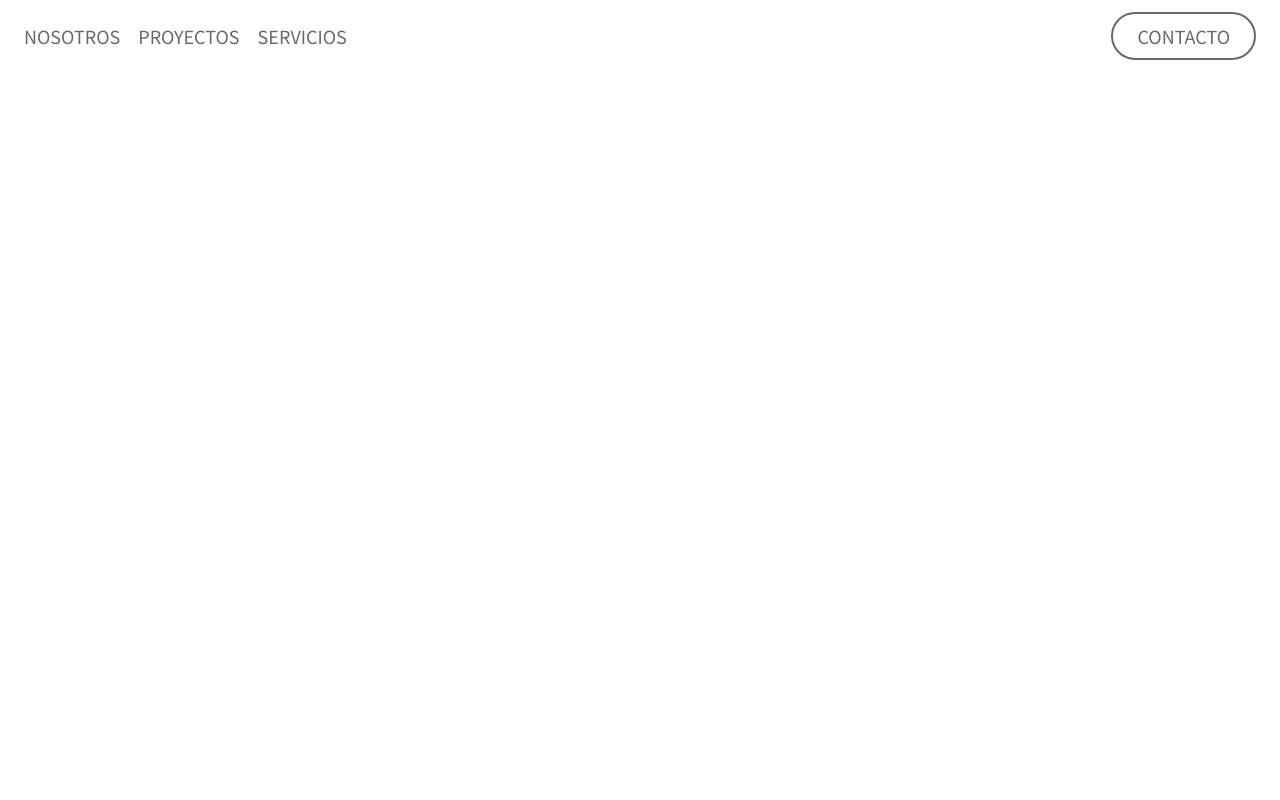
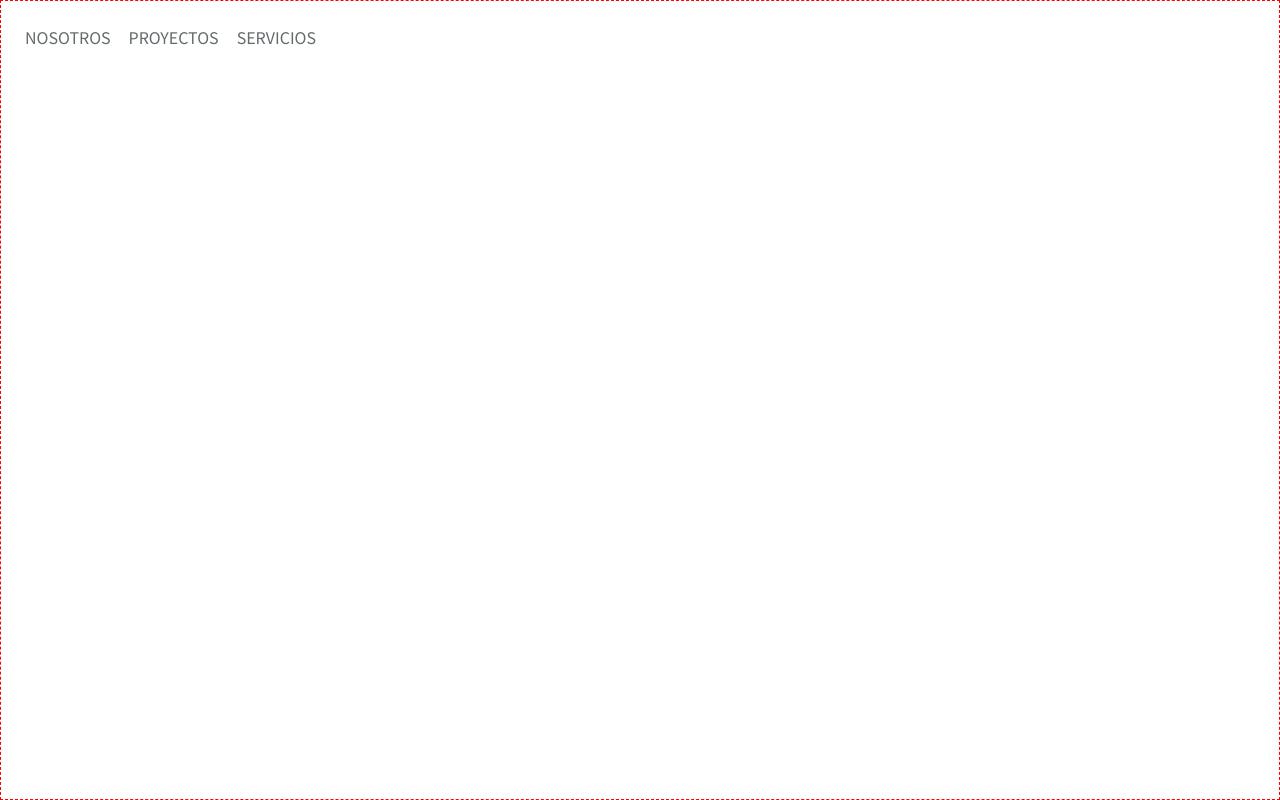
Before and after one commit to cervantesdeveloper/soynarrativa, a React (Vite) app: page / in a window 1280 px wide. Built offline with nearby package versions, Linux system fonts and the light colour scheme; a web font is replaced by a local one.

Commit message:
I have set the home header

```diff
--- a/src/App.jsx
+++ b/src/App.jsx
@@ -8,15 +8,20 @@ import Layout from './Layouts/Layout';
 
 
 
+
 function App() {
 
 
     return (
         <BrowserRouter>
             <Routes>
+                <Route path='/' element={<Home />} />
+
                 <Route element={<Layout/>}>
-                    <Route path='/' element={<Home />} />
-
+                    <Route path='/about'/>
+                    <Route path='/portfolio'/>
+                    <Route path='/services'/>
+                    <Route path='/contact'/>
                 </Route>
             </Routes>
         </BrowserRouter>
--- a/src/Layouts/Layout.jsx
+++ b/src/Layouts/Layout.jsx
@@ -1,8 +1,10 @@
 import React from 'react'
-import Header from '../components/Header'
+import { Outlet } from 'react-router-dom';
 
 import { MenuProvider } from '../contexts/MenuContext';
 import { DeviceProvider } from '../contexts/DeviceContext';
+
+import Header from '../components/Header'
 import MenuMobile from '../components/MenuMobile';
 
 const Layout = () => {
@@ -15,6 +17,8 @@ const Layout = () => {
             </MenuProvider>
             </DeviceProvider>
 
+            <Outlet />
+
         </>
     )
 }
--- /dev/null
+++ b/src/assets/projects.json
@@ -0,0 +1,46 @@
+[
+    {
+        "title": "Proyecto 1",
+        "image": "https://picsum.photos/960/592",
+        "service": "branding",
+        "description": "Lorem ipsum dolor sit amet, consectetur adipiscing elit.Sed sed dolor ac turpis laoreet aliquet. Nam eget enim nec leo pulvinar congue. Praesent mollis enim non leo accumsan, id eleifend magna blandit. Fusce vel vehicula eros, et malesuada ex. Ut felis magna, malesuada quis nibh mollis, commodo tempor quam. Sed dignissim ex ut nibh dapibus aliquam. Sed vestibulum maximus vestibulum. Nam pretium massa at nulla facilisis gravida ac eu diam. Etiam dolor nibh, facilisis vitae lacus et, dignissim feugiat augue. Nulla sagittis felis ante, pretium blandit nisi pharetra ut. Maecenas massa justo, ultrices sollicitudin hendrerit semper, pulvinar eu tellus.",
+        "gallery_folder": "/proyecto_1"
+
+    },
+
+    {
+        "title": "Proyecto 2",
+        "image": "https://picsum.photos/960/592",
+        "service": "redes",
+        "description": "Lorem ipsum dolor sit amet, consectetur adipiscing elit.Sed sed dolor ac turpis laoreet aliquet. Nam eget enim nec leo pulvinar congue. Praesent mollis enim non leo accumsan, id eleifend magna blandit. Fusce vel vehicula eros, et malesuada ex. Ut felis magna, malesuada quis nibh mollis, commodo tempor quam. Sed dignissim ex ut nibh dapibus aliquam. Sed vestibulum maximus vestibulum. Nam pretium massa at nulla facilisis gravida ac eu diam. Etiam dolor nibh, facilisis vitae lacus et, dignissim feugiat augue. Nulla sagittis felis ante, pretium blandit nisi pharetra ut. Maecenas massa justo, ultrices sollicitudin hendrerit semper, pulvinar eu tellus.",
+        "gallery_folder": "/proyecto_2"
+
+    },
+
+    {
+        "title": "Proyecto 3",
+        "image": "https://picsum.photos/960/592",
+        "service": "website",
+        "description": "Lorem ipsum dolor sit amet, consectetur adipiscing elit.Sed sed dolor ac turpis laoreet aliquet. Nam eget enim nec leo pulvinar congue. Praesent mollis enim non leo accumsan, id eleifend magna blandit. Fusce vel vehicula eros, et malesuada ex. Ut felis magna, malesuada quis nibh mollis, commodo tempor quam. Sed dignissim ex ut nibh dapibus aliquam. Sed vestibulum maximus vestibulum. Nam pretium massa at nulla facilisis gravida ac eu diam. Etiam dolor nibh, facilisis vitae lacus et, dignissim feugiat augue. Nulla sagittis felis ante, pretium blandit nisi pharetra ut. Maecenas massa justo, ultrices sollicitudin hendrerit semper, pulvinar eu tellus.",
+        "gallery_folder": "/proyecto_3"
+
+    },
+
+    {
+        "title": "Proyecto 4",
+        "image": "https://picsum.photos/960/592",
+        "service": "branding",
+        "description": "Lorem ipsum dolor sit amet, consectetur adipiscing elit.Sed sed dolor ac turpis laoreet aliquet. Nam eget enim nec leo pulvinar congue. Praesent mollis enim non leo accumsan, id eleifend magna blandit. Fusce vel vehicula eros, et malesuada ex. Ut felis magna, malesuada quis nibh mollis, commodo tempor quam. Sed dignissim ex ut nibh dapibus aliquam. Sed vestibulum maximus vestibulum. Nam pretium massa at nulla facilisis gravida ac eu diam. Etiam dolor nibh, facilisis vitae lacus et, dignissim feugiat augue. Nulla sagittis felis ante, pretium blandit nisi pharetra ut. Maecenas massa justo, ultrices sollicitudin hendrerit semper, pulvinar eu tellus.",
+        "gallery_folder": "/proyecto_4"
+
+    },
+
+    {
+        "title": "Proyecto 5",
+        "image": "https://picsum.photos/960/592",
+        "service": "redes",
+        "description": "Lorem ipsum dolor sit amet, consectetur adipiscing elit.Sed sed dolor ac turpis laoreet aliquet. Nam eget enim nec leo pulvinar congue. Praesent mollis enim non leo accumsan, id eleifend magna blandit. Fusce vel vehicula eros, et malesuada ex. Ut felis magna, malesuada quis nibh mollis, commodo tempor quam. Sed dignissim ex ut nibh dapibus aliquam. Sed vestibulum maximus vestibulum. Nam pretium massa at nulla facilisis gravida ac eu diam. Etiam dolor nibh, facilisis vitae lacus et, dignissim feugiat augue. Nulla sagittis felis ante, pretium blandit nisi pharetra ut. Maecenas massa justo, ultrices sollicitudin hendrerit semper, pulvinar eu tellus.",
+        "gallery_folder": "/proyecto_5"
+
+    }
+]
--- /dev/null
+++ b/src/components/Btn.jsx
@@ -0,0 +1,11 @@
+import React from 'react'
+
+const Btn = ({text}) => {
+  return (
+    <div className='btn btn__cta'>
+      {text}
+    </div>
+  )
+}
+
+export default Btn
--- /dev/null
+++ b/src/components/HomeCarousel.jsx
@@ -0,0 +1,15 @@
+import React, { useState, useEffect } from 'react';
+
+import data from "../assets/projects.json";
+
+const HomeCarousel = () => {
+    const [images, setImages] = useState([]);
+
+    return (
+        <section className='home-hero__gallery'>
+
+        </section>
+    )
+}
+
+export default HomeCarousel
--- /dev/null
+++ b/src/components/HomeHeader.jsx
@@ -0,0 +1,23 @@
+import React, {useContext} from 'react';
+import DeviceContext from '../contexts/DeviceContext';
+import MenuContext from '../contexts/MenuContext';
+
+import Burger from './Burger';
+import NavDesktop from './NavDesktop';
+
+
+const HomeHeader = () => {
+        const {isMobile} = useContext(DeviceContext);
+        const {isOpen, burgerClick} = useContext(MenuContext);
+  return (
+    <header className='home-header'>
+        {
+            isMobile
+            ? <Burger isOpen={isOpen} burgerHandleClick={burgerClick}/>
+            : <NavDesktop />
+        }
+    </header>
+  )
+}
+
+export default HomeHeader
--- a/src/components/NavDesktop.jsx
+++ b/src/components/NavDesktop.jsx
@@ -1,7 +1,5 @@
 import React from 'react';
-import { Link, NavLink } from 'react-router-dom';
-
-import logo from "/LogoBrain.svg";
+import { NavLink } from 'react-router-dom';
 
 const NavDesktop = () => {
     return (
@@ -11,25 +9,7 @@ const NavDesktop = () => {
                 <li><NavLink to="portfolio">PROYECTOS</NavLink></li>
                 <li><NavLink to="services">SERVICIOS</NavLink></li>
             </ul>
-
-            <NavLink to="">
-                <img
-                    src={logo}
-                    alt=""
-                />
-            </NavLink>
-
-            <Link to="contact">
-                <div className="btn btn__cta">
-                    CONTACTO
-                </div>
-            </Link>
-
         </nav>
-
-
-
-
     )
 }
 
--- a/src/pages/Home.jsx
+++ b/src/pages/Home.jsx
@@ -1,11 +1,31 @@
-import React from 'react'
+import React from 'react';
+import { Link } from 'react-router-dom';
+
+import {MenuProvider} from "../contexts/MenuContext";
+import {DeviceProvider} from "../contexts/DeviceContext";
+
+import Btn from "../components/Btn";
+import HomeCarousel from '../components/HomeCarousel';
+import HomeHeader from '../components/HomeHeader';
 
 const Home = () => {
-  return (
-    <div>
+    return (
+      <main className='home-hero'>
+        <MenuProvider >
+        <DeviceProvider>
+          <HomeHeader />
+        </DeviceProvider>
+        </MenuProvider>
 
-    </div>
-  )
+        <HomeCarousel />
+        <div className="home-hero__title">
+          <Link to="/projects">
+            {/* <img src="" alt="SOY NARRATIVA" /> */}
+            {/* <Btn text="ENTRAR"/> */}
+          </Link>
+        </div>
+      </main>
+    )
 }
 
 export default Home
--- a/src/scss/layout/_burger.scss
+++ b/src/scss/layout/_burger.scss
@@ -10,7 +10,7 @@
         display: block;
         height: 2px;
         border-radius: 1px;
-        background-color: v.$grey-75;
+        backdrop-filter: invert(82%);
 
         &:first-child{
             width: .8125rem;
--- a/src/scss/layout/_header.scss
+++ b/src/scss/layout/_header.scss
@@ -35,7 +35,7 @@
         }
 
         a{
-            font-size: 1.125rem;
+            font-size: 1rem;
             transition: color .3s ease-in-out;
 
             &:hover{
--- /dev/null
+++ b/src/scss/layout/_home.scss
@@ -0,0 +1,19 @@
+.home-hero{
+    border: .5px dashed red;
+    min-height: 100vh;
+    width: 100%;
+    display: flex;
+    flex-direction: column;
+}
+
+.home-header{
+    height: 4.5rem;
+    display: flex;
+    align-items: center;
+    justify-content: end;
+    padding: 1rem 1.5rem;
+
+    @media (min-width: 768px) {
+        justify-content: start;
+    }
+}
--- a/src/scss/layout/_index.scss
+++ b/src/scss/layout/_index.scss
@@ -1,3 +1,4 @@
 @forward "header";
 @forward "burger";
 @forward "menu";
+@forward "home";
```
